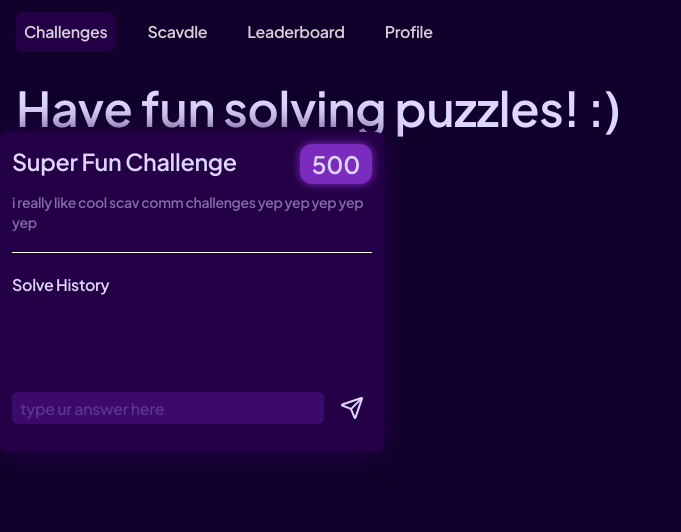
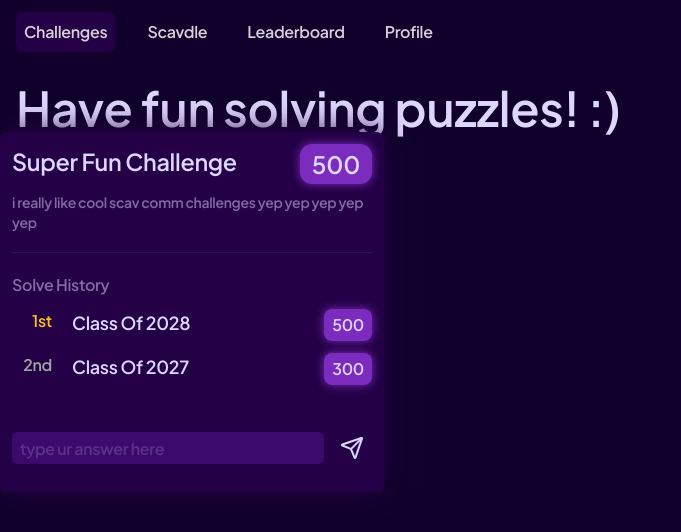
Before and after one commit to deR0R0/scavhunt, a Next.js app: page / in a window 1280 px wide. Shown: the top 532 px of the page, without its empty margins (0-681 px from the left). Built offline with nearby package versions, Linux system fonts and the light colour scheme.

Commit message:
feat: fix challenge card's solve history

```diff
--- a/app/components/challenge-card.tsx
+++ b/app/components/challenge-card.tsx
@@ -8,15 +8,20 @@ notes:
 - used to not include solve history but now i am.
 - other input types is not here yet.
 */
+interface SolveEntry {
+    classOf: string;
+    points: number;
+}
+
 interface ChallengeCardProps {
     title: string;
     points: number;
     isDecreasing: boolean;
     description: string;
-    solveHistory: string[];
+    solveHistory: SolveEntry[];
 }
 
-export default function ChallengeCard({ title, points, isDecreasing, description }: ChallengeCardProps) {
+export default function ChallengeCard({ title, points, isDecreasing, description, solveHistory }: ChallengeCardProps) {
     const inputRef = useRef<HTMLInputElement>(null)
 
     const submitSolution = () => {
@@ -24,7 +29,7 @@ export default function ChallengeCard({ title, points, isDecreasing, description
     }
 
     return (
-        <div className="@container w-full flex flex-col bg-foreground max-w-96 min-h-80 rounded-lg p-3 drop-shadow-[0px_0px_15px_var(--foreground-color)]">
+        <div className="@container w-full flex flex-col bg-foreground max-w-96 min-h-90 rounded-lg p-3 drop-shadow-[0px_0px_15px_var(--foreground-color)]">
             <div className="challenge-card-header flex flex-row items-start justify-between gap-3">
                 <h2 className="min-w-0 text-[clamp(1.25rem,6.5cqi,1.875rem)] wrap-break-word">{title}</h2>
                 <div className="text-2xl bg-highlight drop-shadow-[0px_0px_5px_var(--highlight-color)] px-3 py-1 rounded-xl shrink-0 flex flex-row gap-2 items-center">
@@ -35,9 +40,24 @@ export default function ChallengeCard({ title, points, isDecreasing, description
                 </div>
             </div>
             <span className="text-sm text-text-primary/50 mt-2 wrap-anywhere">{description}</span>
-            <div className="bg-white w-full h-px my-5"/>
-            <div className="flex flex-col">
-                <span>Solve History</span>
+            <div className="bg-lighter-foreground w-full h-px my-5"/>
+            <div className="flex flex-col mb-8">
+                <span className="text-text-primary/50">Solve History</span>
+                <div className="flex flex-col gap-3 mt-3">
+                {
+                    solveHistory.map(({classOf, points}, index) => (
+                        <div className="flex flex-row" key={classOf}>
+                            <div className="flex w-10 h-5">
+                                <span className={`ml-auto ${index === 0 ? "text-[#FBBF24]" : (index === 1 ? "text-[#A3A3A3]" : index === 2 ? "text-[#CD7F32]" : "text-gray-500")}`}>
+                                    {index+1}{index === 0 ? "st" : (index === 1 ? "nd" : index === 2 ? "rd" : "th")}
+                                </span>
+                            </div>
+                            <span className="ml-5 text-lg">Class Of {classOf}</span>
+                            <span className="ml-auto bg-highlight px-2 py-1 rounded-lg drop-shadow-[0px_0px_5px_var(--highlight-color)]">{points}</span>
+                        </div>
+                    ))
+                }
+                </div>
             </div>
             <div className="mt-auto mb-3 flex flex-row items-center gap-2">
                 <input ref={inputRef} className="w-full bg-lighter-foreground rounded-md h-8 outline-0 pl-2 placeholder-text-primary/20" placeholder="type ur answer here" type="text"/>
--- a/app/page.tsx
+++ b/app/page.tsx
@@ -6,7 +6,7 @@ export default function Home() {
   return (
     <div className="flex flex-col">
       <h1 className="text-5xl ml-4 mt-5">Have fun solving puzzles! :)</h1>
-      <ChallengeCard title="Super Fun Challenge" points={500} isDecreasing={false} description="i really like cool scav comm challenges yep yep yep yep yep"/>
+      <ChallengeCard title="Super Fun Challenge" points={500} isDecreasing={false} description="i really like cool scav comm challenges yep yep yep yep yep" solveHistory={[{classOf: "2028", points: 500}, {classOf: "2027", points: 300}]}/>
     </div>
   );
 }
```
